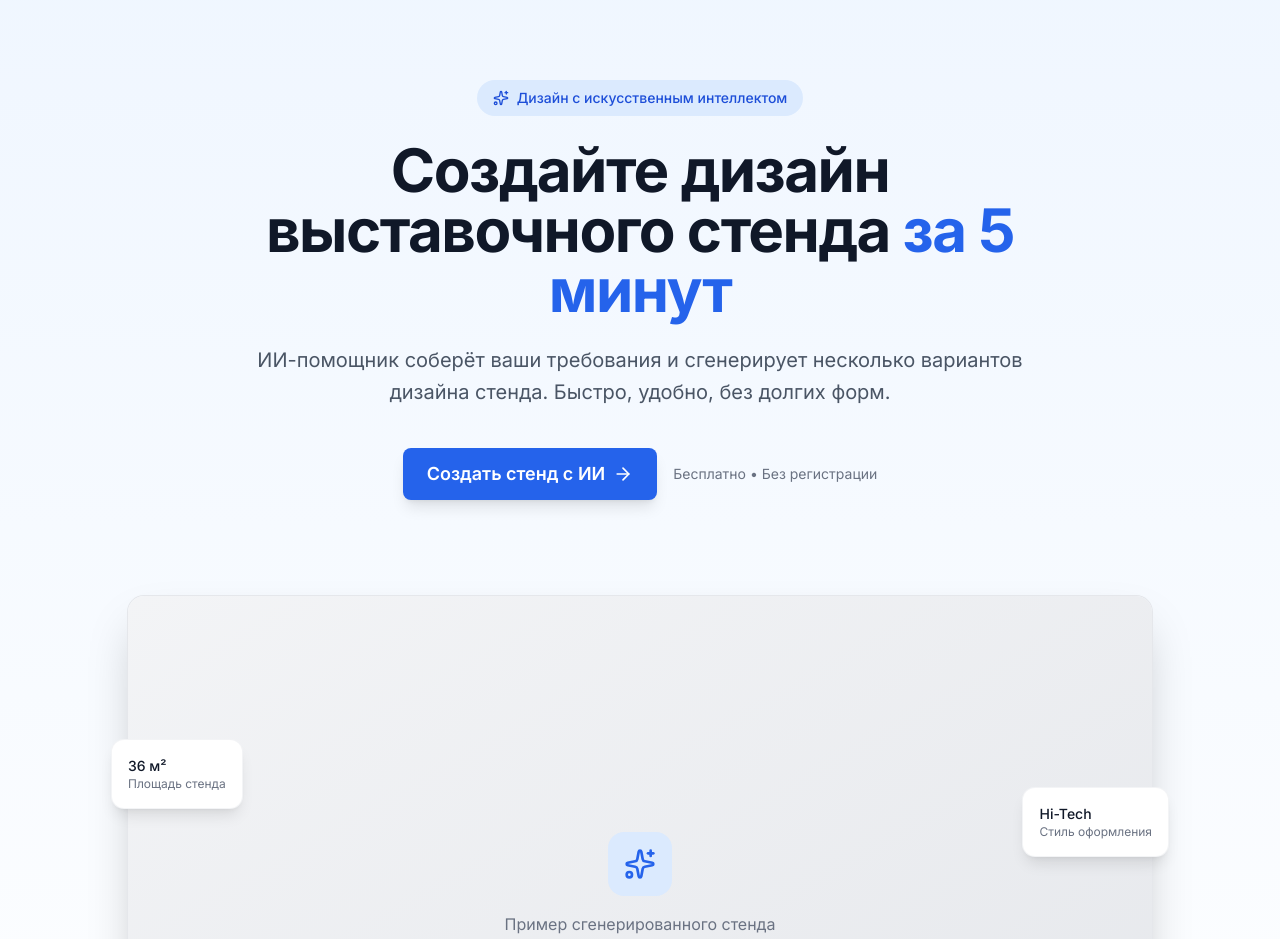
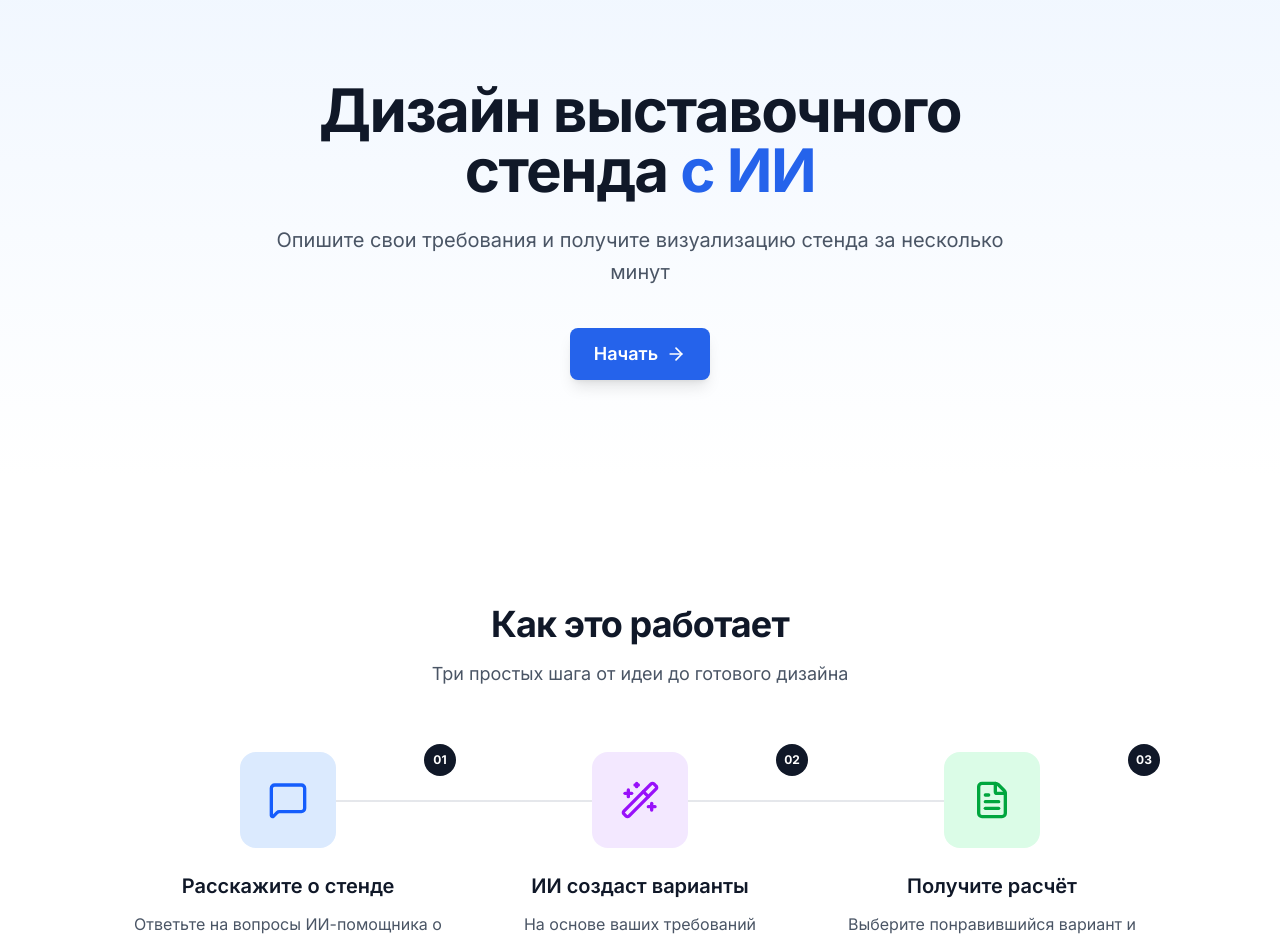
Before and after one commit to komolbek/expostandai, a Next.js app: page / in a window 1280 px wide. Shown: the part 80-1019 px from the top of the page. Built offline with nearby package versions, Linux system fonts and the light colour scheme.

Commit message:
cleaned main section

```diff
--- a/app/page.tsx
+++ b/app/page.tsx
@@ -1,8 +1,6 @@
 import { Header } from '@/components/landing/Header'
 import { Hero } from '@/components/landing/Hero'
 import { HowItWorks } from '@/components/landing/HowItWorks'
-import { Features } from '@/components/landing/Features'
-import { CTA } from '@/components/landing/CTA'
 import { Footer } from '@/components/landing/Footer'
 
 export default function HomePage() {
@@ -12,8 +10,6 @@ export default function HomePage() {
       <main>
         <Hero />
         <HowItWorks />
-        <Features />
-        <CTA />
       </main>
       <Footer />
     </div>
--- a/components/landing/Hero.tsx
+++ b/components/landing/Hero.tsx
@@ -2,11 +2,11 @@
 
 import Link from 'next/link'
 import { Button } from '@/components/ui/Button'
-import { Sparkles, ArrowRight } from 'lucide-react'
+import { ArrowRight } from 'lucide-react'
 
 export function Hero() {
   return (
-    <section className="relative overflow-hidden bg-gradient-to-b from-primary-50 to-white pt-32 pb-20 sm:pt-40 sm:pb-32">
+    <section className="relative overflow-hidden bg-gradient-to-b from-primary-50 to-white pt-32 pb-20 sm:pt-40 sm:pb-24">
       {/* Background decoration */}
       <div className="absolute inset-0 -z-10">
         <div className="absolute top-20 left-1/4 h-72 w-72 rounded-full bg-primary-200/30 blur-3xl" />
@@ -15,58 +15,24 @@ export function Hero() {
 
       <div className="mx-auto max-w-7xl px-4 sm:px-6 lg:px-8">
         <div className="mx-auto max-w-3xl text-center">
-          {/* Badge */}
-          <div className="mb-6 inline-flex items-center gap-2 rounded-full bg-primary-100 px-4 py-2 text-sm font-medium text-primary-700">
-            <Sparkles className="h-4 w-4" />
-            <span>Дизайн с искусственным интеллектом</span>
-          </div>
-
           {/* Headline */}
           <h1 className="text-4xl font-bold tracking-tight text-gray-900 sm:text-5xl lg:text-6xl">
-            Создайте дизайн выставочного стенда{' '}
-            <span className="text-primary-600">за 5 минут</span>
+            Дизайн выставочного стенда{' '}
+            <span className="text-primary-600">с ИИ</span>
           </h1>
 
           {/* Subheadline */}
           <p className="mt-6 text-lg leading-8 text-gray-600 sm:text-xl">
-            ИИ-помощник соберёт ваши требования и сгенерирует несколько вариантов
-            дизайна стенда. Быстро, удобно, без долгих форм.
+            Опишите свои требования и получите визуализацию стенда за несколько минут
           </p>
 
           {/* CTA */}
-          <div className="mt-10 flex flex-col items-center justify-center gap-4 sm:flex-row">
+          <div className="mt-10">
             <Link href="/chat">
               <Button size="lg" rightIcon={<ArrowRight className="h-5 w-5" />}>
-                Создать стенд с ИИ
+                Начать
               </Button>
             </Link>
-            <span className="text-sm text-gray-500">Бесплатно • Без регистрации</span>
-          </div>
-        </div>
-
-        {/* Hero image placeholder */}
-        <div className="mt-16 sm:mt-24">
-          <div className="relative mx-auto max-w-5xl">
-            <div className="aspect-video overflow-hidden rounded-2xl bg-gradient-to-br from-gray-100 to-gray-200 shadow-2xl ring-1 ring-gray-200">
-              <div className="flex h-full items-center justify-center">
-                <div className="text-center">
-                  <div className="mx-auto mb-4 flex h-16 w-16 items-center justify-center rounded-2xl bg-primary-100">
-                    <Sparkles className="h-8 w-8 text-primary-600" />
-                  </div>
-                  <p className="text-gray-500">Пример сгенерированного стенда</p>
-                </div>
-              </div>
-            </div>
-
-            {/* Floating cards */}
-            <div className="absolute -left-4 top-1/4 hidden rounded-xl bg-white p-4 shadow-lg ring-1 ring-gray-100 lg:block">
-              <p className="text-sm font-medium text-gray-900">36 м²</p>
-              <p className="text-xs text-gray-500">Площадь стенда</p>
-            </div>
-            <div className="absolute -right-4 top-1/3 hidden rounded-xl bg-white p-4 shadow-lg ring-1 ring-gray-100 lg:block">
-              <p className="text-sm font-medium text-gray-900">Hi-Tech</p>
-              <p className="text-xs text-gray-500">Стиль оформления</p>
-            </div>
           </div>
         </div>
       </div>
```
